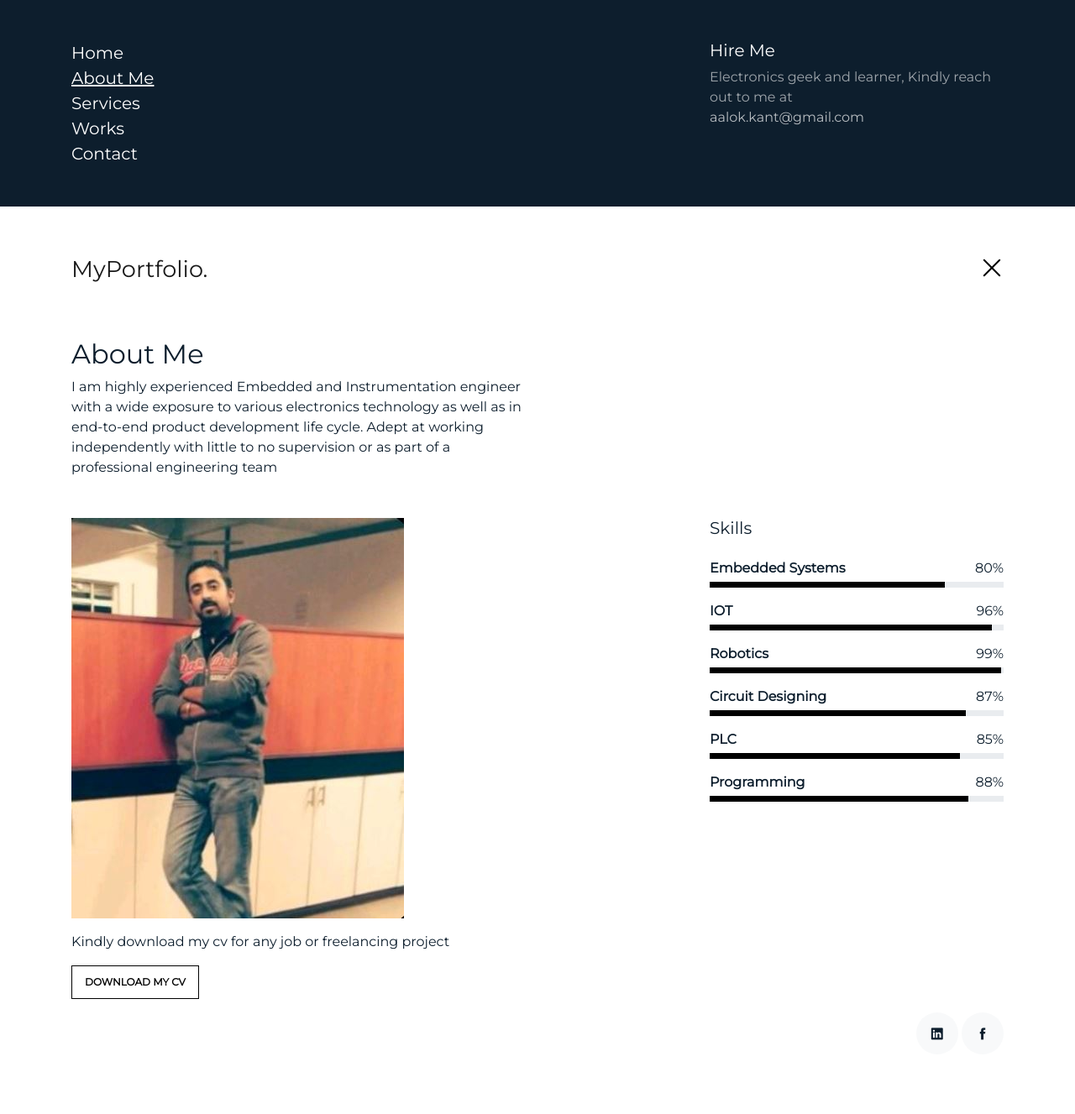
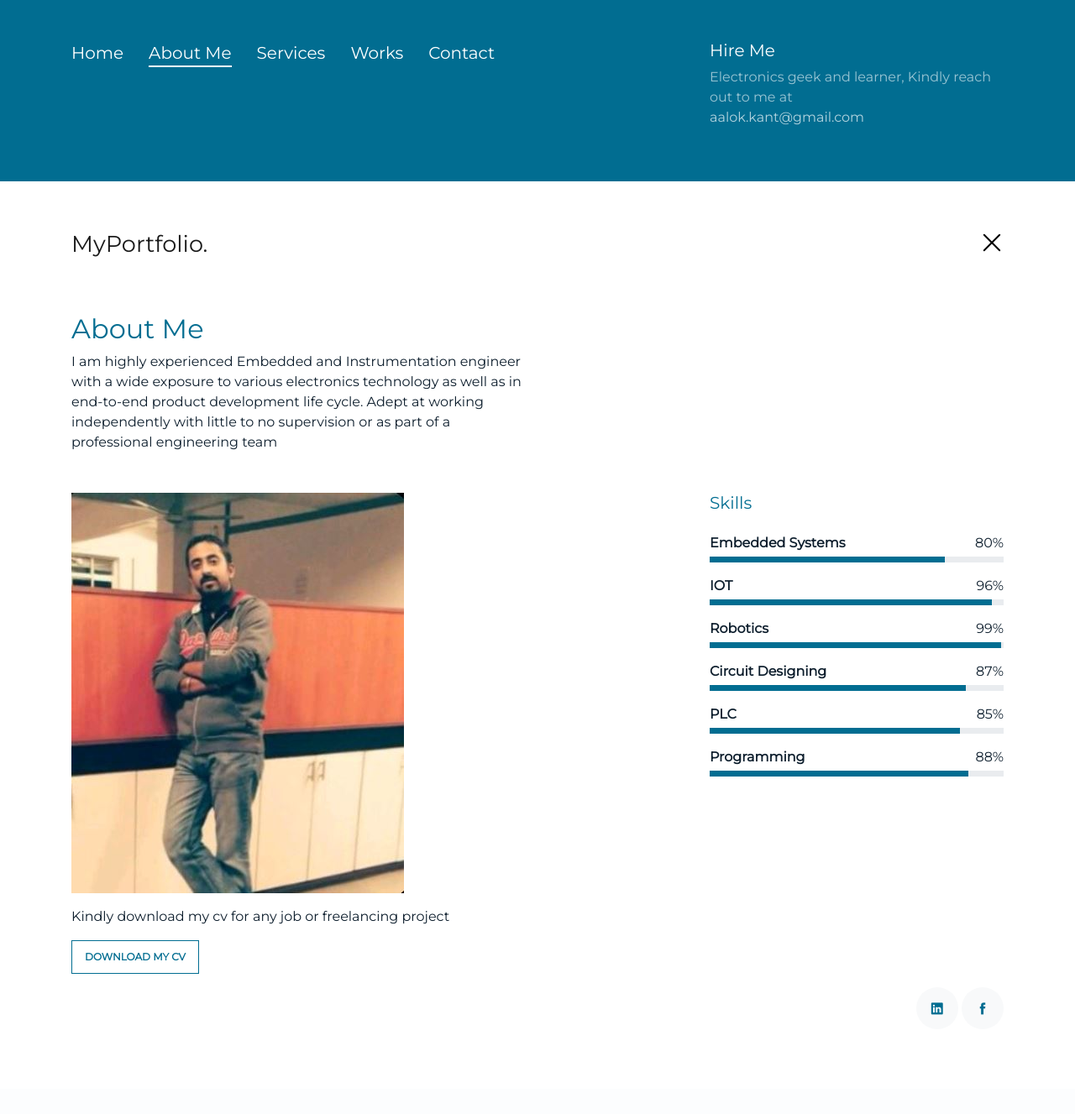
Before and after one commit to HSarfaraz/alok, a PHP site: page /about.html in a window 1280 px wide, after a click that opens the changed part. Shown: the whole page at 84% size. After the commit the page ends 1209 px from the top, so only its background shows below. Run offline with PHP 8.4, Linux system fonts and the light colour scheme.

Commit message:
changed black color

```diff
--- a/css/style.css
+++ b/css/style.css
@@ -23,8 +23,11 @@ h5,
 h6,
 .font-heading {
   font-family: "montserrat", sans-serif;
+  color: #016d91;
 }
-
+input[type="submit" i]{
+  background-color: transparent;
+}
 .site-section {
   padding: 3rem 0;
 }
@@ -171,6 +174,12 @@ h6,
 
 .h4 {
   font-size: 16px;
+  color: #fff;
+  background-color: #016d91;
+  width: 300px;
+  text-align: center;
+  padding: 10px;
+  border-radius: 20px;
 }
 
 .heading {
@@ -179,11 +188,11 @@ h6,
 
 .readmore {
   display: inline-block;
-  border: 1px solid #000;
+  border: 1px solid #016d91;
   padding: 10px 15px;
   font-size: 12px;
   text-transform: uppercase;
-  color: #000;
+  color: #016d91;
   transition: .2s all ease;
   font-weight: 700;
 }
@@ -197,7 +206,7 @@ h6,
 .readmore:hover {
   color: #fff;
   text-decoration: none;
-  background: #000;
+  background: #016d91;
 }
 
 .testimonial-carousel .owl-dots {
@@ -273,7 +282,7 @@ h6,
 }
 
 .custom-progress .progress-bar {
-  background: #000;
+  background: #016d91;
 }
 
 /* Contact Form */
@@ -355,11 +364,12 @@ h6,
 /* Custom Navmenu */
 
 .custom-navmenu {
-  background: #0d1e2d;
+  background: #016d91;
 }
 
 .custom-navmenu .custom-menu,
 .custom-navmenu .custom-menu li {
+  display: flex;
   padding: 0;
   margin: 0;
   list-style: none;
@@ -368,11 +378,12 @@ h6,
 .custom-navmenu .custom-menu li {
   margin-bottom: 0;
   font-size: 20px;
+  padding-right: 30px;
 }
 
 .custom-navmenu .custom-menu li a {
   color: #fff;
-  padding: 10px 0 !important;
+  padding: 0 !important;
 }
 
 .custom-navmenu .custom-menu li a:hover {
@@ -380,7 +391,7 @@ h6,
 }
 
 .custom-navmenu .custom-menu li.active a {
-  text-decoration: underline;
+  border-bottom: 2px solid #fff;
 }
 
 .custom-navmenu h3 {
@@ -508,7 +519,7 @@ h6,
   background: #f8f9fa;
   position: relative;
   text-align: center;
-  color: #0d1e2d;
+  color: #016d91;
 }
 
 .social a span {
@@ -537,6 +548,15 @@ h6,
   .list-line li:before {
     position: unset;
   }
+  .custom-navmenu .custom-menu li {
+    font-size: 14px;
+  }
+  .h4{
+    margin-left: 70px;
+  }
+  .list-line li {
+    padding-left: 0;
+  }
 }
 
 .width-15{
```
